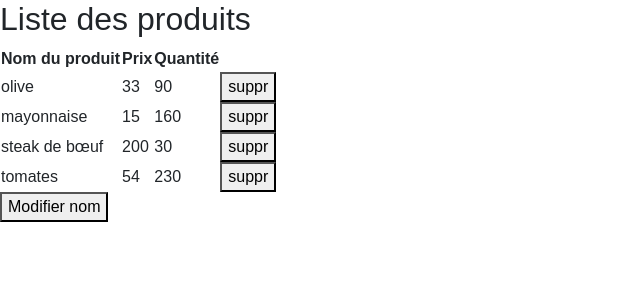
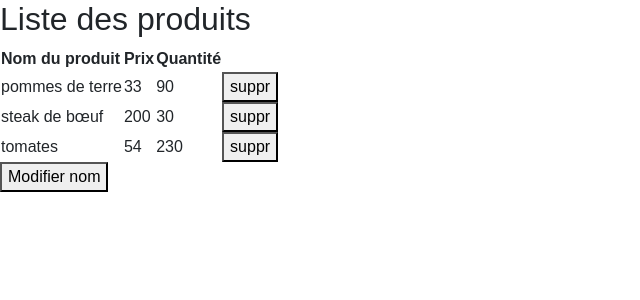
Before and after one commit to sa3dev/kebApp, an Angular app in the folder kebApp/: page /products in a window 1280 px wide. Shown: the top 300 px of the page, without its empty margins (0-640 px from the left). Built offline with nearby package versions, Linux system fonts and the light colour scheme; data requests are answered from the project's data file; a web font is replaced by a local one.

Commit message:
test updateProduct

```diff
--- a/kebApp/db.json
+++ b/kebApp/db.json
@@ -37,18 +37,12 @@
   "products": [
     {
       "id": 1,
-      "name": "olive",
+      "name": "pommes de terre",
       "price": 33,
       "quantity": 90,
       "supplier": "MacCain",
-      "property": "olive"
-    },
-    {
-      "id": 2,
-      "name": "mayonnaise",
-      "price": 15,
-      "quantity": 160,
-      "supplier": "Riyal"
+      "property": "olive",
+      "newproperty": "olive"
     },
     {
       "id": 3,
--- a/kebApp/src/app/core/products/products.service.ts
+++ b/kebApp/src/app/core/products/products.service.ts
@@ -8,6 +8,7 @@ import { apiURLProducts } from "../../config";
 })
 export class ProductsService {
 
+  newproperty:string;
   constructor(private http: HttpClient) { }
   /**
    * Function to get the list of products that returns an Observable of Product[]
@@ -31,10 +32,10 @@ export class ProductsService {
    * @param value new value for the property defined in the second argument
    *
    */
-  updateProduct(id: number, property, value) {
-
+  updateProduct(id: number, property:string, value) {
+    this.newproperty = property
     this.http.patch(apiURLProducts + id, {
-      property: value,
+      newproperty: value,
     }).subscribe(data => console.log(data), error => console.log("Error in the updateProduct method " + error))
   }
 }
```
Also changed, not shown: 1 other file (tests, documents, lock files or other folders).
